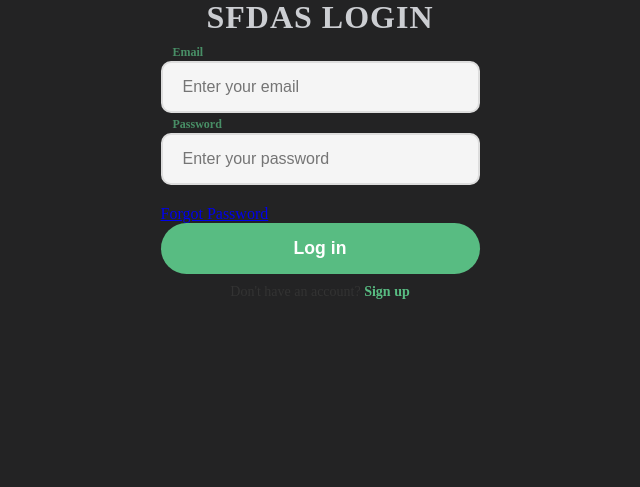
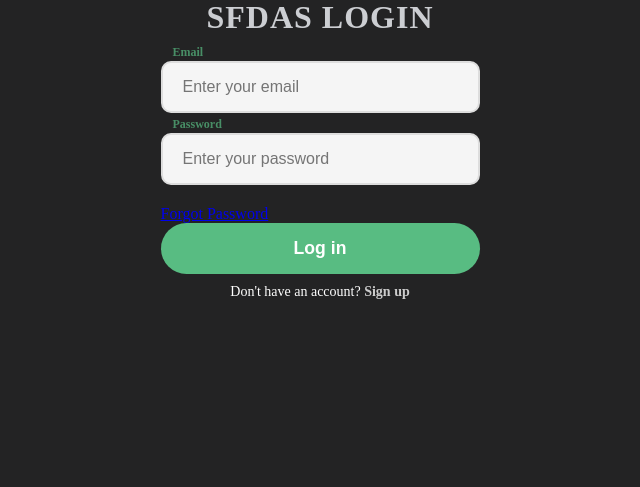
Before and after one commit to WilliamWachenjera/SFDAS, a PHP site: page /SFDAS/ in a window 1280 px wide. Shown: the part 259-746 px from the top of the page, without its empty margins (320-960 px from the left). Run offline with PHP 8.4, Linux system fonts and the light colour scheme.

Commit message:
updated styling file

```diff
--- a/style.css
+++ b/style.css
@@ -9,7 +9,7 @@ body {
         background-image: url('C:/xampp/htdocs/SFDAS/assets/SFDAS_IMAGE.png'); /* Replace 'networking_background.jpg' with your actual image */
         background-size: cover;
         background-position: center;
-        color: #fff;
+        color: #;
         text-align: center;
         padding: 100px 20px;
         height: 100vh;
@@ -80,12 +80,12 @@ body {
 }
 .forgot-password a {
     font-size: 14px;
-    color: #12f081;
+    color: #fff;
     text-decoration: none;
     transition: color 0.3s ease;
 }
 .forgot-password a:hover {
-    color: #45a56b;
+    color: #ccc;
 
 }
 .submit {
@@ -109,16 +109,17 @@ body {
     margin-top: 10px;
     text-align: center;
     font-size: 14px;
-    color: #333;
+    color: #fff;
 }
 .signup-link a {
-    color: #58bc82;
+    color: #ccc;
     text-decoration: none;
     font-weight: 600;
     transition: color 0.3s ease;
 }
 .signup-link a:hover {
     color: #45a56b;
+    text-decoration: underline;
 }
 @keyframes fadeIn {
     0%{
```
